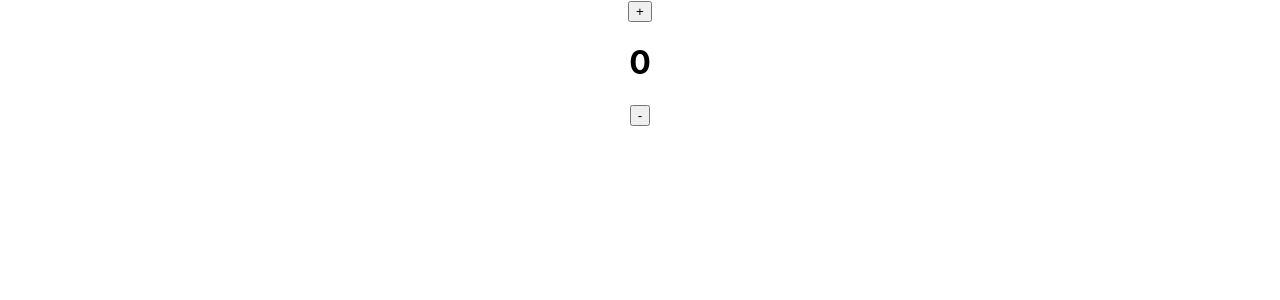
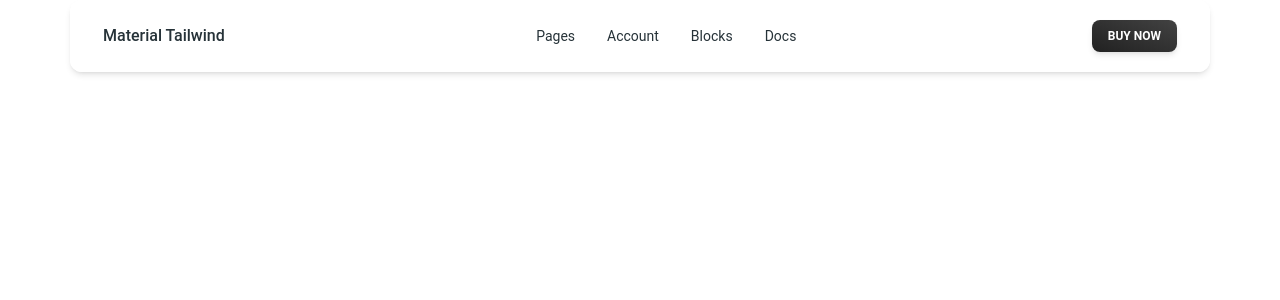
Before and after one commit to ParJavadian/JobFinder, a React (Create React App) app in the folder frontend/: page / in a window 1280 px wide. Shown: the top 300 px of the page. Built offline with nearby package versions, Linux system fonts and the light colour scheme.

Commit message:
material tailwind

```diff
--- a/frontend/src/App.js
+++ b/frontend/src/App.js
@@ -1,27 +1,9 @@
 import { useState, useEffect } from "react";
 import "./App.css";
+import MyNavbar from "./components/MyNavBar";
 
 const App = () => {
-  const [counter, setCounter] = useState(0);
-  return (
-    <div className="App">
-      <button
-        onClick={() => {
-          setCounter((prevCount) => prevCount + 1);
-        }}
-      >
-        +
-      </button>
-      <h1>{counter}</h1>
-      <button
-        onClick={() => {
-          setCounter((prevCount) => prevCount - 1);
-        }}
-      >
-        -
-      </button>
-    </div>
-  );
+  return <MyNavbar />;
 };
 
 export default App;
--- /dev/null
+++ b/frontend/src/components/MyNavBar.jsx
@@ -0,0 +1,127 @@
+import { useState, useEffect } from "react";
+import {
+  Navbar,
+  MobileNav,
+  Typography,
+  Button,
+  IconButton,
+} from "@material-tailwind/react";
+
+export default function Example() {
+  const [openNav, setOpenNav] = useState(false);
+
+  useEffect(() => {
+    window.addEventListener(
+      "resize",
+      () => window.innerWidth >= 960 && setOpenNav(false)
+    );
+  }, []);
+
+  const navList = (
+    <ul className="mb-4 mt-2 flex flex-col gap-2 lg:mb-0 lg:mt-0 lg:flex-row lg:items-center lg:gap-6">
+      <Typography
+        as="li"
+        variant="small"
+        color="blue-gray"
+        className="p-1 font-normal"
+      >
+        <a href="#" className="flex items-center">
+          Pages
+        </a>
+      </Typography>
+      <Typography
+        as="li"
+        variant="small"
+        color="blue-gray"
+        className="p-1 font-normal"
+      >
+        <a href="#" className="flex items-center">
+          Account
+        </a>
+      </Typography>
+      <Typography
+        as="li"
+        variant="small"
+        color="blue-gray"
+        className="p-1 font-normal"
+      >
+        <a href="#" className="flex items-center">
+          Blocks
+        </a>
+      </Typography>
+      <Typography
+        as="li"
+        variant="small"
+        color="blue-gray"
+        className="p-1 font-normal"
+      >
+        <a href="#" className="flex items-center">
+          Docs
+        </a>
+      </Typography>
+    </ul>
+  );
+
+  return (
+    <Navbar className="mx-auto max-w-screen-xl py-2 px-4 lg:px-8 lg:py-4">
+      <div className="container mx-auto flex items-center justify-between text-blue-gray-900">
+        <Typography
+          as="a"
+          href="#"
+          className="mr-4 cursor-pointer py-1.5 font-medium"
+        >
+          Material Tailwind
+        </Typography>
+        <div className="hidden lg:block">{navList}</div>
+        <Button variant="gradient" size="sm" className="hidden lg:inline-block">
+          <span>Buy Now</span>
+        </Button>
+        <IconButton
+          variant="text"
+          className="ml-auto h-6 w-6 text-inherit hover:bg-transparent focus:bg-transparent active:bg-transparent lg:hidden"
+          ripple={false}
+          onClick={() => setOpenNav(!openNav)}
+        >
+          {openNav ? (
+            <svg
+              xmlns="http://www.w3.org/2000/svg"
+              fill="none"
+              className="h-6 w-6"
+              viewBox="0 0 24 24"
+              stroke="currentColor"
+              strokeWidth={2}
+            >
+              <path
+                strokeLinecap="round"
+                strokeLinejoin="round"
+                d="M6 18L18 6M6 6l12 12"
+              />
+            </svg>
+          ) : (
+            <svg
+              xmlns="http://www.w3.org/2000/svg"
+              className="h-6 w-6"
+              fill="none"
+              stroke="currentColor"
+              strokeWidth={2}
+            >
+              <path
+                strokeLinecap="round"
+                strokeLinejoin="round"
+                d="M4 6h16M4 12h16M4 18h16"
+              />
+            </svg>
+          )}
+        </IconButton>
+      </div>
+      <MobileNav open={openNav}>
+        <div className="container mx-auto">
+          {navList}
+          <Button variant="gradient" size="sm" fullWidth className="mb-2">
+            <span>Buy Now</span>
+          </Button>
+        </div>
+      </MobileNav>
+    </Navbar>
+  );
+}
--- a/frontend/src/index.js
+++ b/frontend/src/index.js
@@ -3,4 +3,9 @@ import ReactDOM from "react-dom";
 import "./index.css";
 import App from "./App";
 
-ReactDOM.render(<App />, document.getElementById("root"));
+const root = ReactDOM.createRoot(document.getElementById("root"));
+root.render(
+  <React.StrictMode>
+    <App />
+  </React.StrictMode>
+);
--- /dev/null
+++ b/frontend/tailwind.config.js
@@ -0,0 +1,9 @@
+const withMT = require("@material-tailwind/react/utils/withMT");
+
+module.exports = withMT({
+  content: ["./src/**/*.{js,jsx,ts,tsx}"],
+  theme: {
+    extend: {},
+  },
+  plugins: [],
+});
```
Also changed, not shown: frontend/package.json (+9 -9 lines), frontend/src/index.css (+6 -3 lines), frontend/public/assets/logo.jpg (added), 1 other file (tests, documents, lock files or other folders).
